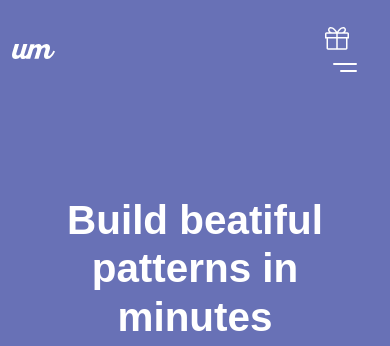
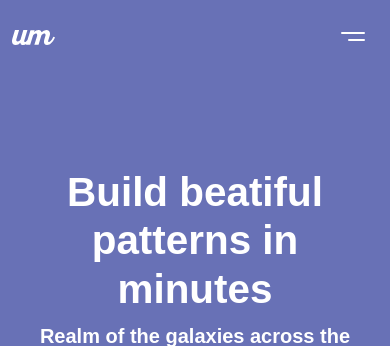
Before and after one commit to Shivamkumar4848/Fabrix, a plain HTML site: page index.html in a window 390 px wide. Shown: the top 346 px of the page. Drawn offline with nearby package versions, Linux system fonts and the light colour scheme.

Commit message:
Update index.html

```diff
--- a/index.html
+++ b/index.html
@@ -79,12 +79,7 @@
                             </svg>
                         </a>
                         <button class="navbar-toggler" data-toggle="collapse" data-target="#navy">
-                            <a href="#" class="navbar-brand order-1 d-lg-none d-flex"><svg data-name="Icon/Gift"
-                                xmlns="http://www.w3.org/2000/svg" width="24" height="24" viewBox="0 0 24 24">
-                                <path data-name="Icon Color"
-                                    d="M21,22.8H3.023a1.43,1.43,0,0,1-1.066-.45,1.494,1.494,0,0,1-.433-1.066V11.4H0V6.873A1.479,1.479,0,0,1,.434,5.8,1.447,1.447,0,0,1,1.5,5.356H4.1a3.687,3.687,0,0,1-.808-1.149A3.532,3.532,0,0,1,3,2.749,3.163,3.163,0,0,1,3.632.877,2.55,2.55,0,0,1,5.836,0,4.226,4.226,0,0,1,7.817.5,8.987,8.987,0,0,1,9.574,1.706a11.9,11.9,0,0,1,1.442,1.5,15.619,15.619,0,0,1,1.031,1.434,16.963,16.963,0,0,1,1.02-1.434,11.624,11.624,0,0,1,1.418-1.5A8.8,8.8,0,0,1,16.219.5,4.154,4.154,0,0,1,18.187,0a2.55,2.55,0,0,1,2.2.877,3.157,3.157,0,0,1,.633,1.873,3.533,3.533,0,0,1-.292,1.457,3.6,3.6,0,0,1-.786,1.126H22.5a1.427,1.427,0,0,1,1.066.451A1.491,1.491,0,0,1,24,6.85V11.4H22.5v9.883a1.494,1.494,0,0,1-.434,1.066A1.427,1.427,0,0,1,21,22.8ZM12.75,11.4v9.883H21V11.4Zm-9.727,0v9.883H11.25V11.4ZM12.75,6.85V9.883H22.5V6.85ZM1.5,6.85V9.883h9.75V6.85ZM18.187,1.516a3.833,3.833,0,0,0-2.706,1.316,17.6,17.6,0,0,0-2.1,2.5h2.531a4.867,4.867,0,0,0,2.461-.663,2.111,2.111,0,0,0,1.148-1.92,1.238,1.238,0,0,0-.317-.924A1.425,1.425,0,0,0,18.187,1.516Zm-12.352,0a1.462,1.462,0,0,0-1.019.3,1.2,1.2,0,0,0-.317.912A2.128,2.128,0,0,0,5.683,4.657a4.989,4.989,0,0,0,2.5.675h2.531a16.577,16.577,0,0,0-2.133-2.5A3.947,3.947,0,0,0,5.836,1.516Z"
-                                    transform="translate(0 1)" fill="#fff"></path>
-                            </svg></a>
+
                             <svg data-name="Icon/Hamburger 02" xmlns="http://www.w3.org/2000/svg" width="24" height="24"
                                 viewBox="0 0 24 24">
                                 <path data-name="Icon Color"
```
